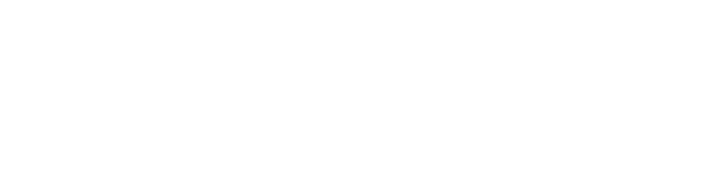
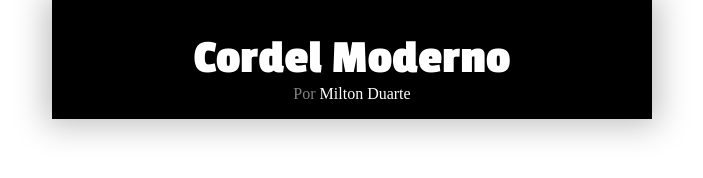
Before and after one commit to CristofherPablo/curso_em_video, a plain HTML site: page desafio_modulo_02/cordel.html in a window 1280 px wide. Shown: the whole page, without its empty margins (288-991 px from the left). Drawn offline with Linux system fonts and the light colour scheme.

Commit message:
Feat: Make header and set up the color and font global

```diff
--- a/desafio_modulo_02/cordel.css
+++ b/desafio_modulo_02/cordel.css
@@ -1,2 +1,56 @@
-@import url('https://fonts.googleapis.com/css2?family=Passion+One:wght@400;700;900&display=swap');
-@import url('https://fonts.googleapis.com/css2?family=Sriracha&display=swap');
+/* Seting up the global variables and fonts */
+
+@import url("https://fonts.googleapis.com/css2?family=Passion+One:wght@400;700&display=swap");
+
+@import url("https://fonts.googleapis.com/css2?family=Sriracha&display=swap");
+
+:root {
+  --font-passion: "Passion One", cursive, Sans-serif;
+  --font-sriracha: "Sriracha", Fallback, Sans-serif;
+  --primary-color: rgb(0, 0, 0);
+  --secondary-color: rgb(255, 255, 255);
+}
+
+html,
+body {
+  padding: 0px;
+  margin: 0px;
+}
+
+body {
+  display: flex;
+  width: 100%;
+  flex-direction: column;
+  align-items: center;
+  margin: auto;
+}
+
+/* Header */
+header {
+  color: var(--secondary-color);
+  background-color: var(--primary-color);
+  min-width: 300px;
+  width: 600px;
+  text-align: center;
+  margin-bottom: 0px;
+  -webkit-box-shadow: 0px 0px 31px 6px rgba(0, 0, 0, 0.26) inset;
+  -moz-box-shadow: 0px 0px 31px 6px rgba(0, 0, 0, 0.26);
+  box-shadow: 0px 0px 31px 6px rgba(0, 0, 0, 0.26);
+}
+
+header h1 {
+  font-family: var(--font-passion);
+  font-size: 3rem;
+  margin-bottom: 0px;
+}
+
+header p {
+  margin-top: 0px;
+  color: rgb(132, 131, 131);
+}
+
+header p a {
+  text-decoration: none;
+  color: var(--secondary-color);
+  cursor: pointer;
+}
--- a/desafio_modulo_02/cordel.html
+++ b/desafio_modulo_02/cordel.html
@@ -2,11 +2,19 @@
 <html lang="en">
 <head>
     <meta charset="UTF-8">
-    <meta http-equiv="X-UA-Compatible" content="IE=edge">
     <meta name="viewport" content="width=device-width, initial-scale=1.0">
-    <title>Document</title>
+    <link rel="stylesheet" href="cordel.css">
+    <title>Desafio Cordel</title>
 </head>
 <body>
 
+    <header>
+        <h1>Cordel Moderno</h1>
+        <p>
+            Por <a target="_blank" href="https://www.recantodasletras.com.br/autor_textos.php?id=9806">Milton Duarte</a>
+        </p>
+    </header>
+    <section class="main"></section>
+
 </body>
 </html>
```
